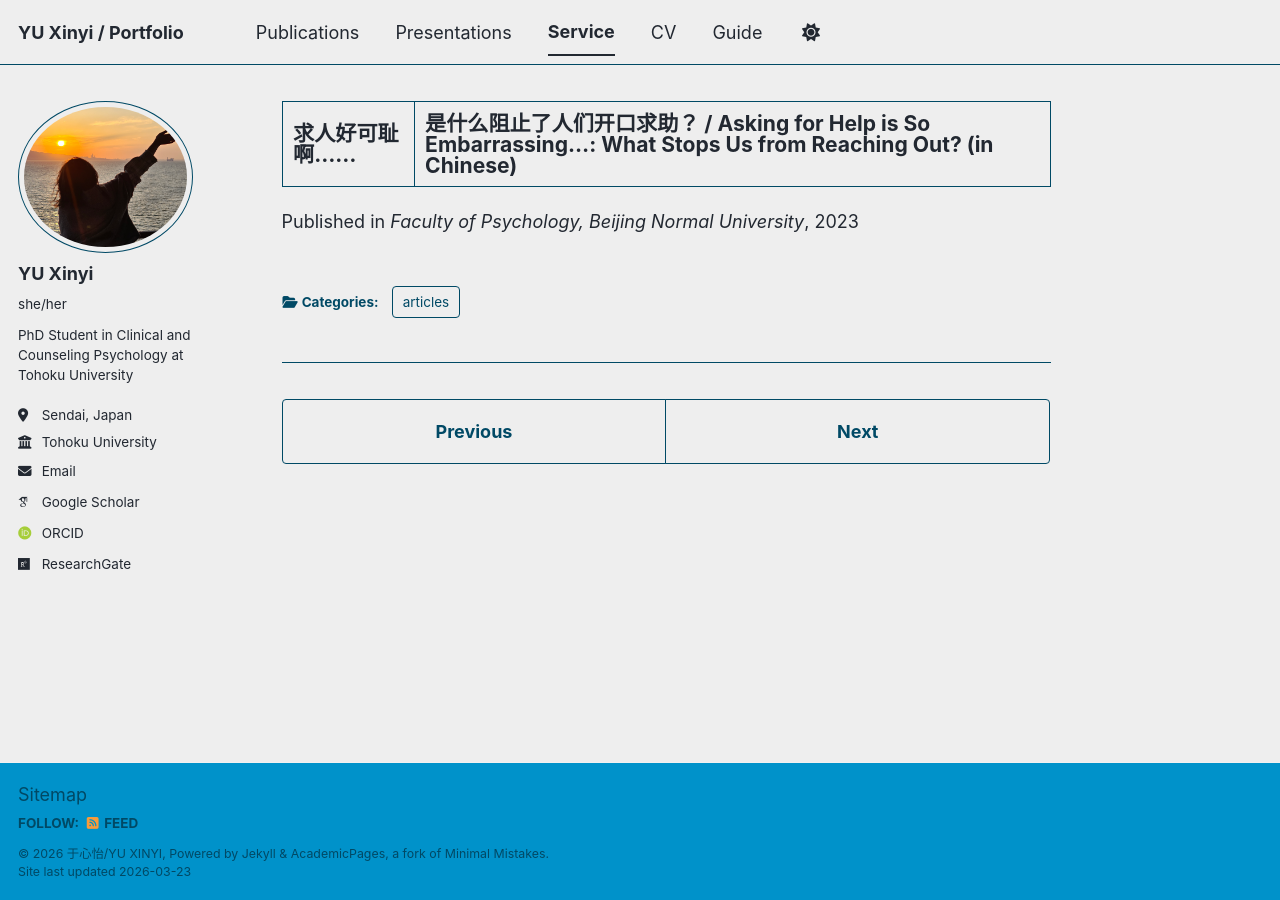
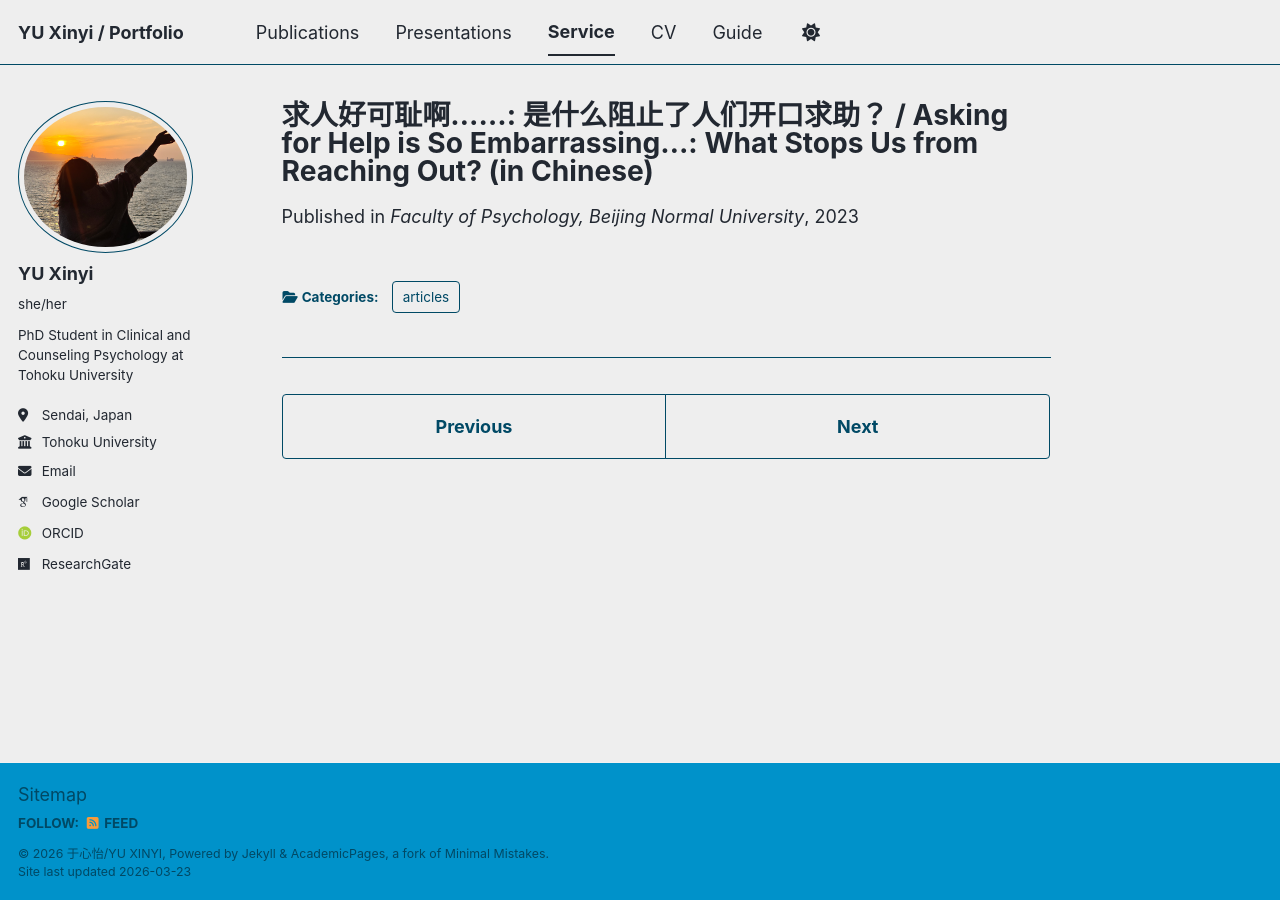
Before and after one commit to north119/north119.github.io, a Jekyll site: the page built from _service/2023-02-28-a4.md, in a window 1280 px wide. Built offline with Jekyll 4.4.1, drawn with Linux system fonts in a browser that asks for light colours; some web fonts are replaced; a script bundle is joined from its source files by our own code; library files that are not in the unit come from our copies.

Commit message:
Update 2023-02-28-a4.md

```diff
--- a/_service/2023-02-28-a4.md
+++ b/_service/2023-02-28-a4.md
@@ -1,5 +1,5 @@
 ---
-title: "求人好可耻啊...... | 是什么阻止了人们开口求助？ / Asking for Help is So Embarrassing...: What Stops Us from Reaching Out? (in Chinese)"
+title: "求人好可耻啊......: 是什么阻止了人们开口求助？ / Asking for Help is So Embarrassing...: What Stops Us from Reaching Out? (in Chinese)"
 collection: service
 category: articles
 type: "practice"
```
